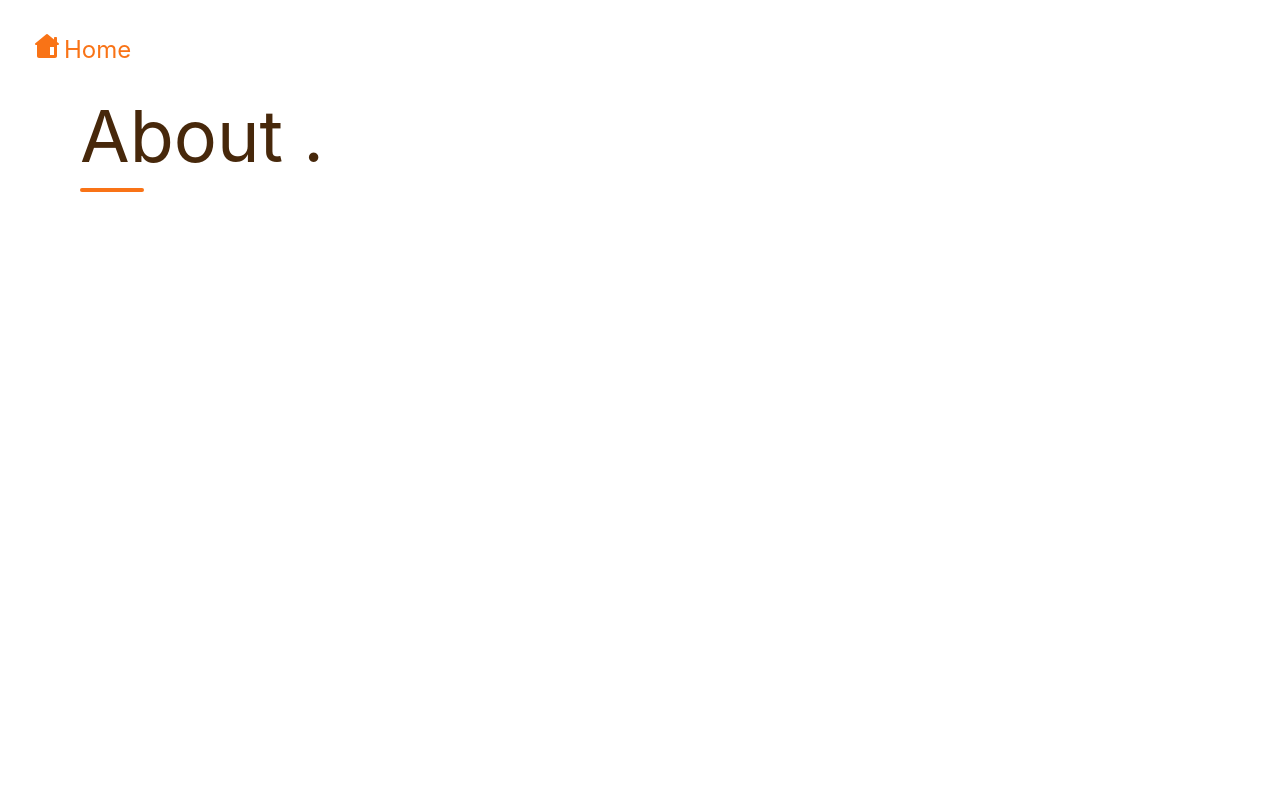
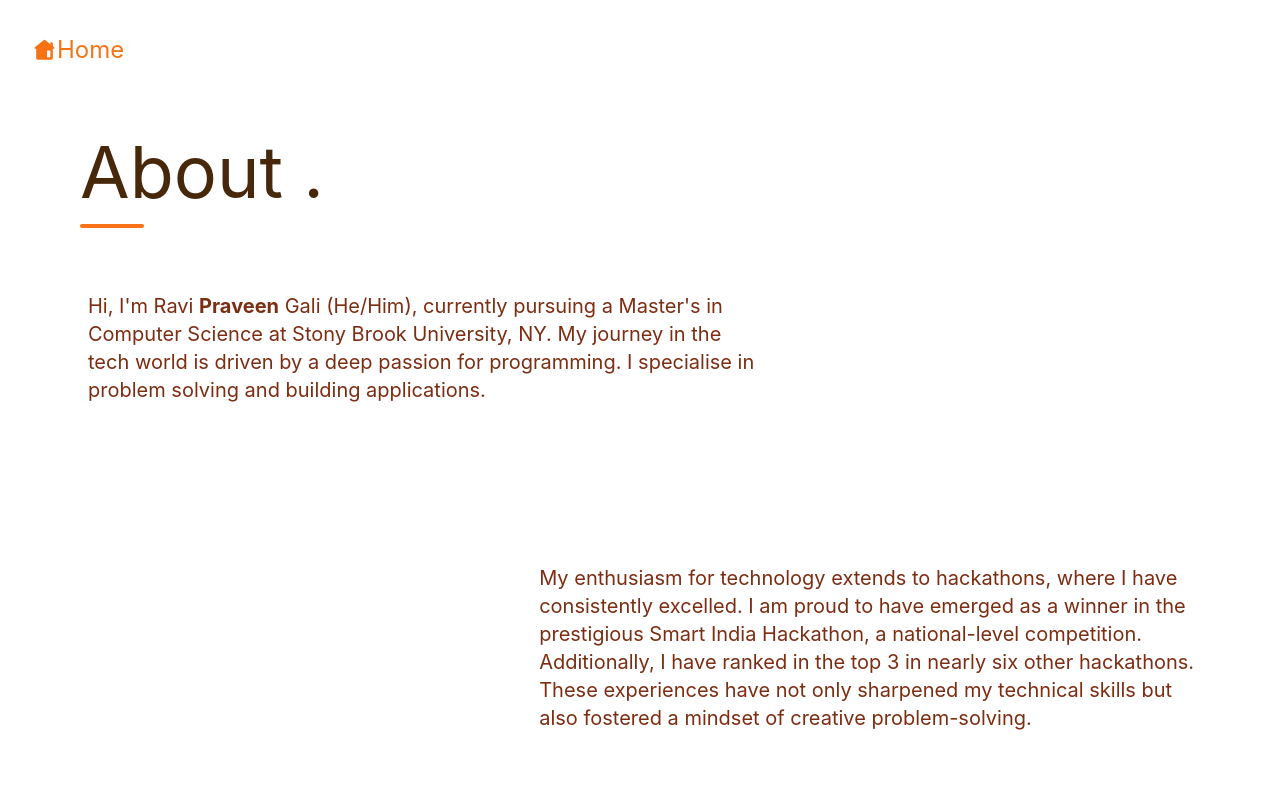
Before and after one commit to grpnpraveen/portfolio, a React (Vite) app: page /portfolio/about in a window 1280 px wide. Shown: the top 800 px of the page. Built offline with nearby package versions, Linux system fonts and the light colour scheme; no server answers.

Commit message:
template 1

```diff
--- a/src/App.css
+++ b/src/App.css
@@ -9,7 +9,7 @@
   text-align: center;
 }
 .nav {
-  position: fixed;
+  position: relative;
   width: 100%;
   display: flex;
   justify-content : space-between
--- a/src/components/About.jsx
+++ b/src/components/About.jsx
@@ -7,6 +7,32 @@ function About()
       <>
       <Transition text_color_to='text-orange-500' bg_color_to='bg-orange-500' heading='About' >
 
+        <div className="flex flex-col p-16">
+
+        <div className="text-left w-[60%] text-xl text-orange-900">
+        Hi, I'm Ravi <span className="font-bold">Praveen</span> Gali (He/Him), currently pursuing a Master's in Computer Science at Stony Brook University, NY. My journey in the tech world is driven by a deep passion for programming. I specialise in problem solving and building applications.
+        </div>
+
+        <div className="flex flex-row mt-40">
+            <div className="size-[40%] bg-black">
+
+            </div>
+            <div className="text-left text-xl w-[60%] text-orange-900">
+            My enthusiasm for technology extends to hackathons, where I have consistently excelled. I am proud to have emerged as a winner in the prestigious Smart India Hackathon, a national-level competition. Additionally, I have ranked in the top 3 in nearly six other hackathons. These experiences have not only sharpened my technical skills but also fostered a mindset of creative problem-solving.
+            </div>
+        </div>
+        <div className="flex flex-row mt-40">
+          <div className="text-left text-xl w-[40%] text-orange-900">
+            My enthusiasm for technology extends to hackathons, where I have consistently excelled. I am proud to have emerged as a winner in the prestigious Smart India Hackathon, a national-level competition. Additionally, I have ranked in the top 3 in nearly six other hackathons. These experiences have not only sharpened my technical skills but also fostered a mindset of creative problem-solving.
+            </div>
+            <div className="size-[40%] bg-black">
+
+            </div>
+
+        </div>
+
+
+        </div>
 
       </Transition>
       </>
--- a/src/components/Navbar.jsx
+++ b/src/components/Navbar.jsx
@@ -17,11 +17,18 @@ function Navbar(props)
 
         <div className='nav'>
             <div className='logo flex flex-row'>
-            <svg xmlns="http://www.w3.org/2000/svg" className={`size-8 fill-current ${props.home_color}`}>
-                <path d="M 15 2 A 1 1 0 0 0 14.300781 2.2851562 L 3.3925781 11.207031 A 1 1 0 0 0 3.3554688 11.236328 L 3.3183594 11.267578 L 3.3183594 11.269531 A 1 1 0 0 0 3 12 A 1 1 0 0 0 4 13 L 5 13 L 5 24 C 5 25.105 5.895 26 7 26 L 23 26 C 24.105 26 25 25.105 25 24 L 25 13 L 26 13 A 1 1 0 0 0 27 12 A 1 1 0 0 0 26.681641 11.267578 L 26.666016 11.255859 A 1 1 0 0 0 26.597656 11.199219 L 25 9.8925781 L 25 6 C 25 5.448 24.552 5 24 5 L 23 5 C 22.448 5 22 5.448 22 6 L 22 7.4394531 L 15.677734 2.2675781 A 1 1 0 0 0 15 2 z M 18 15 L 22 15 L 22 23 L 18 23 L 18 15 z"></path>
-            </svg>
-            <Link to="/portfolio/" className={`${props.home_color} wavy transition-all duration-700 ease-in-out hover:tracking-widest`} id='text_wave'>
-                Home
+
+            <Link to="/portfolio/" className={`flex flex-row ${props.home_color} wavy transition-all duration-700 ease-in-out hover:tracking-widest`}>
+                <div className='flex justify-center items-center'>
+                <svg xmlns="http://www.w3.org/2000/svg" x="0px" y="0px" width="25px" height="25px" className={`fill-current ${props.home_color}`} viewBox="0 0 30 30">
+                    <path d="M 15 2 A 1 1 0 0 0 14.300781 2.2851562 L 3.3925781 11.207031 A 1 1 0 0 0 3.3554688 11.236328 L 3.3183594 11.267578 L 3.3183594 11.269531 A 1 1 0 0 0 3 12 A 1 1 0 0 0 4 13 L 5 13 L 5 24 C 5 25.105 5.895 26 7 26 L 23 26 C 24.105 26 25 25.105 25 24 L 25 13 L 26 13 A 1 1 0 0 0 27 12 A 1 1 0 0 0 26.681641 11.267578 L 26.666016 11.255859 A 1 1 0 0 0 26.597656 11.199219 L 25 9.8925781 L 25 6 C 25 5.448 24.552 5 24 5 L 23 5 C 22.448 5 22 5.448 22 6 L 22 7.4394531 L 15.677734 2.2675781 A 1 1 0 0 0 15 2 z M 18 15 L 22 15 L 22 23 L 18 23 L 18 15 z"></path>
+                </svg>
+
+                </div>
+
+                <div id='text_wave'>
+                    Home
+                </div>
             </Link>
             </div>
             {/* <div className='nav-links'>
--- a/src/components/Transition.jsx
+++ b/src/components/Transition.jsx
@@ -24,8 +24,10 @@ function Transition({text_color_to , heading, children, bg_color_to})
             exit={{ scaleY: 1 }}
             transition={{ duration: 1, ease: [0.22, 1, 0.36, 1] }}
             style={{
-              width: '100%',
-              height: '100vh',
+              minWidth: '100vw',
+              width: '100vw',
+              minHeight: '100%',
+              height: 'auto',
               background: 'white',
               position: 'absolute',
               top: '0',
```
